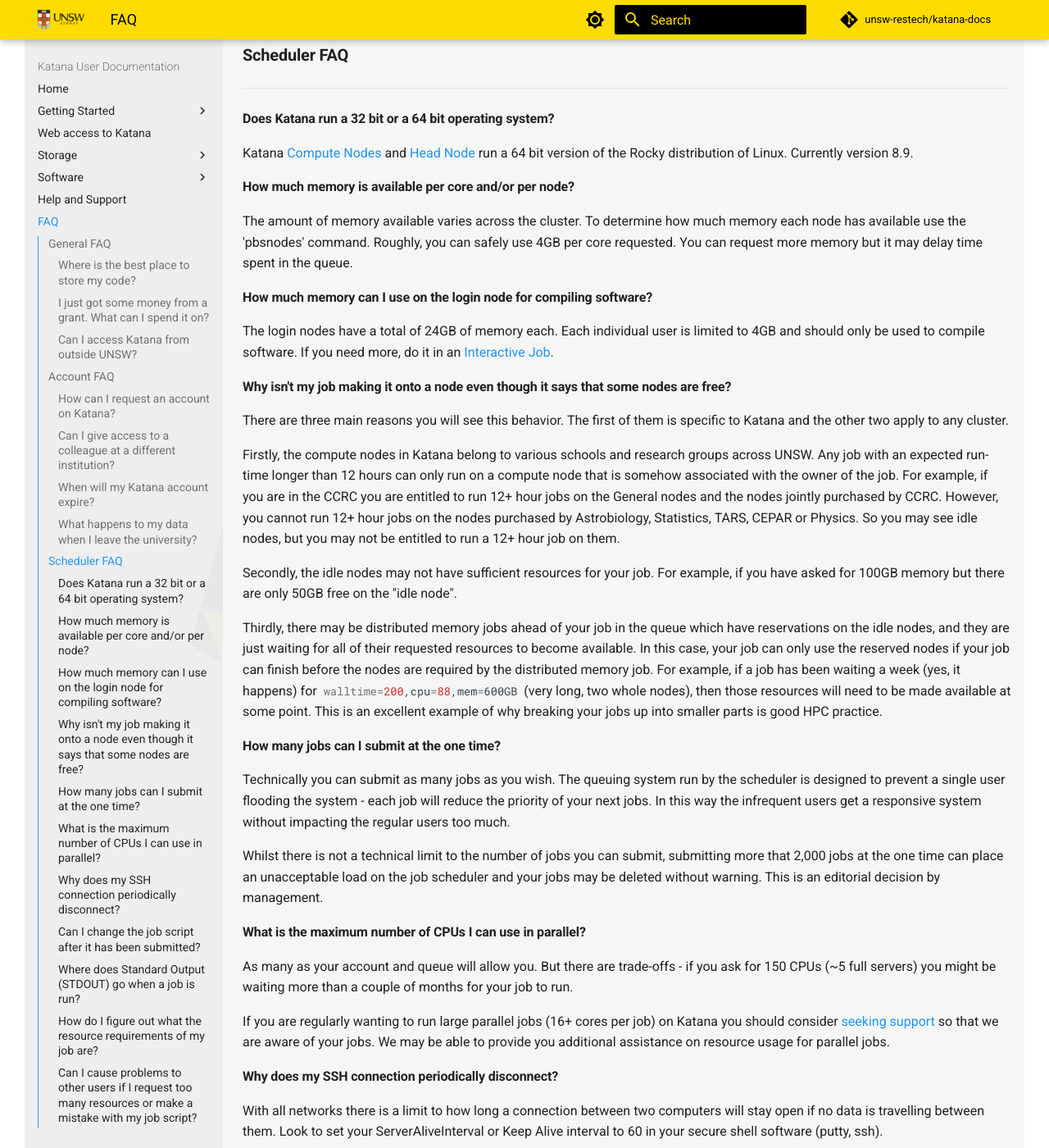
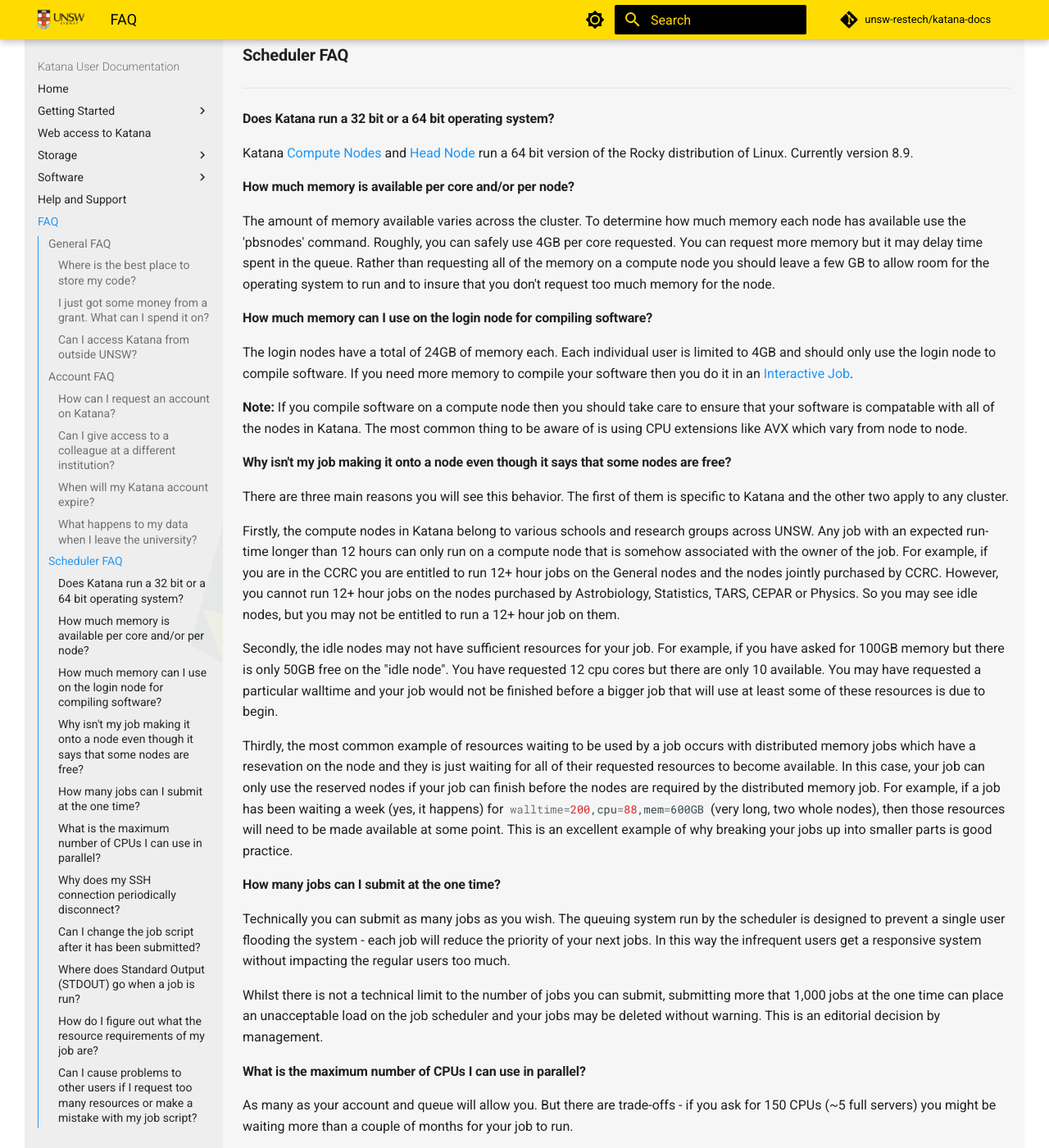
Before and after one commit to unsw-restech/unsw-restech.github.io, an MkDocs documentation site: the page built from docs/help_support/faq.md, in a window 1280 px wide and 1400 px high, scrolled down 1434 px. Shown: the whole window at 82% size. Built offline with MkDocs 1.6.1 and Material for MkDocs 9.7.7, drawn with Linux system fonts in a browser that asks for light colours; comment, search, counter and statistics services are not loaded; some of the changed text lies outside the part shown.

Commit message:
Update faq.md
Next batch of changes.

````diff
--- a/docs/help_support/faq.md
+++ b/docs/help_support/faq.md
@@ -57,41 +57,66 @@
 Katana [Compute Nodes](glossary#compute_nodes) and [Head Node](glossary#head_node) run a 64 bit version of the Rocky distribution of Linux. Currently version 8.9.
 
 ####  How much memory is available per core and/or per node?
-The amount of memory available varies across the cluster. To determine how much memory each node has available use the 'pbsnodes' command. Roughly, you can safely use 4GB per core requested. You can request more memory but it may delay time spent in the queue.
+The amount of memory available varies across the cluster. To determine how much memory each node has available use the 'pbsnodes' command. Roughly, you can safely use 4GB per core requested.
+You can request more memory but it may delay time spent in the queue. Rather than requesting all of the memory on a compute node you should leave a few GB to allow room for the operating system to run
+and to insure that you don't request too much memory for the node.
 
 #### How much memory can I use on the login node for compiling software?
-The login nodes have a total of 24GB of memory each. Each individual user is limited to 4GB and should only be used to compile software. If you need more, do it in an [Interactive Job](glossary#interactive_job).
+The login nodes have a total of 24GB of memory each. Each individual user is limited to 4GB and should only use the login node to compile software. If you need more
+memory to compile your software then you do it in an [Interactive Job](glossary#interactive_job).
+
+**Note:** If you compile software on a compute node then you should take care to ensure that your software is compatable with all of the nodes in Katana. The most common thing to be
+aware of is using CPU extensions like AVX which vary from node to node.
 
 #### Why isn't my job making it onto a node even though it says that some nodes are free?
 There are three main reasons you will see this behavior. The first of them is specific to Katana and the other two apply to any cluster.
 
-Firstly, the compute nodes in Katana belong to various schools and research groups across UNSW. Any job with an expected run-time longer than 12 hours can only run on a compute node that is somehow associated with the owner of the job. For example, if you are in the CCRC you are entitled to run 12+ hour jobs on the General nodes and the nodes jointly purchased by CCRC. However, you cannot run 12+ hour jobs on the nodes purchased by Astrobiology, Statistics, TARS, CEPAR or Physics. So you may see idle nodes, but you may not be entitled to run a 12+ hour job on them.
+Firstly, the compute nodes in Katana belong to various schools and research groups across UNSW. Any job with an expected run-time longer
+than 12 hours can only run on a compute node that is somehow associated with the owner of the job. For example, if you are in the CCRC
+you are entitled to run 12+ hour jobs on the General nodes and the nodes jointly purchased by CCRC. However, you cannot run 12+ hour
+jobs on the nodes purchased by Astrobiology, Statistics, TARS, CEPAR or Physics. So you may see idle nodes, but you may not be
+entitled to run a 12+ hour job on them.
 
-Secondly, the idle nodes may not have sufficient resources for your job. For example, if you have asked for 100GB memory but there are only 50GB free on the "idle node".
+Secondly, the idle nodes may not have sufficient resources for your job. For example, if you have asked for 100GB memory but there is only 50GB free on the "idle node".
+You have requested 12 cpu cores but there are only 10 available. You may have requested a particular walltime and your job would not be finished before a bigger job that
+will use at least some of these resources is due to begin.
 
-Thirdly, there may be distributed memory jobs ahead of your job in the queue which have reservations on the idle nodes, and they are just waiting for all of their requested resources to become available. In this case, your job can only use the reserved nodes if your job can finish before the nodes are required by the distributed memory job. For example, if a job has been waiting a week (yes, it happens) for `#!bash walltime=200,cpu=88,mem=600GB` (very long, two whole nodes), then those resources will need to be made available at some point. This is an excellent example of why breaking your jobs up into smaller parts is good HPC practice.
+Thirdly, the most common example of resources waiting to be used by a job occurs with distributed memory jobs which have a resevation on the node and they is just waiting for all of their
+requested resources to become available. In this case, your job can only use the reserved nodes if your job can finish before the nodes are required by the
+distributed memory job. For example, if a job has been waiting a week (yes, it happens) for `#!bash walltime=200,cpu=88,mem=600GB` (very long, two whole nodes),
+then those resources will need to be made available at some point. This is an excellent example of why breaking your jobs up into smaller parts is good practice.
 
 #### How many jobs can I submit at the one time?
-Technically you can submit as many jobs as you wish. The queuing system run by the scheduler is designed to prevent a single user flooding the system - each job will reduce the priority of your next jobs. In this way the infrequent users get a responsive system without impacting the regular users too much.
+Technically you can submit as many jobs as you wish. The queuing system run by the scheduler is designed to prevent a single user flooding the
+system - each job will reduce the priority of your next jobs. In this way the infrequent users get a responsive system without impacting the regular users too much.
 
-Whilst there is not a technical limit to the number of jobs you can submit, submitting more that 2,000 jobs at the one time can place an unacceptable load on the job scheduler and your jobs may be deleted without warning. This is an editorial decision by management.
+Whilst there is not a technical limit to the number of jobs you can submit, submitting more that 1,000 jobs at the one time can place an unacceptable load on the
+job scheduler and your jobs may be deleted without warning. This is an editorial decision by management.
 
 #### What is the maximum number of CPUs I can use in parallel?
 As many as your account and queue will allow you. But there are trade-offs - if you ask for 150 CPUs (~5 full servers) you might be waiting more than a couple of months for your job to run.
 
-If you are regularly wanting to run large parallel jobs (16+ cores per job) on Katana you should consider [seeking support](./index) so that we are aware of your jobs. We may be able to provide you additional assistance on resource usage for parallel jobs.
+If you are regularly wanting to run large parallel jobs (over 32 cores per job) on Katana you should consider [seeking support](./index) so that we are aware of your jobs.
+We may be able to provide you additional assistance on resource usage for parallel jobs.
 
 #### Why does my SSH connection periodically disconnect?
-With all networks there is a limit to how long a connection between two computers will stay open if no data is travelling between them. Look to set your ServerAliveInterval or Keep Alive interval to 60 in your secure shell software (putty, ssh).
+With all networks there is a limit to how long a connection between two computers will stay open if no data is travelling between them.
+Look to set your ServerAliveInterval or Keep Alive interval to 60 in your secure shell software (putty, ssh).
 
 #### Can I change the job script after it has been submitted?
-Yes you increase the resource values for jobs that are still queued, but even then you are constrained by the limits of the particular queue that you are submitting to. Once it has been assigned to a node the intricacies of the scheduling policy means that it becomes impossible for anyone including the administrator to make any further changes
+Yes you increase the resource values for jobs that are still queued, but even then you are constrained by the limits of the particular queue
+that you are submitting to. This means that if your job is in the 12 hour queue you cannot request a walltime of more than 12 hours.
+Once it has been assigned to a node the intricacies of the scheduling policy means that it becomes impossible for
+anyone including the administrator to make any further changes
 
 #### Where does Standard Output (STDOUT) go when a job is run?
-By default Standard Output is redirected to storage on the node and then transferred when the job is completed. If you are generating data you should redirect`#!bash STDOUT` to a different location. The best location depends on the characteristics of your job but in general all`#!bash STDOUT` should be redirected to local scratch.
+By default Standard Output is redirected to storage on the node and then transferred when the job is completed. If you are generating data you
+should redirect`#!bash STDOUT` to a different location. The best location depends on the characteristics of your job but in general all`#!bash STDOUT` should be redirected to local scratch.
 
 #### How do I figure out what the resource requirements of my job are?
-The best way to determine the resource requirements of your job is to be generous with the resource requirements on the first run and then refine the requirements based on what the job actually used. If you put the following information in your job script you will receive an email when the job finishes which will include a summary of the resources used.
+The best way to determine the resource requirements of your job is to be generous with the resource requirements on the first run and then refine the requirements based on what the job
+actually used. We really don't mind you being generous with your resource requests whilst you are figure out what your job needs. If you put the following information in your job script
+you will receive an email when the job finishes which will include a summary of the resources used.
 
 ``` bash
     #PBS -M z1234567@unsw.edu.au
@@ -99,10 +124,14 @@
 ```
 
 #### Can I cause problems to other users if I request too many resources or make a mistake with my job script?
-Yes, but it's extremely unlikely. We used to say no, but that's not strictly true. The reality is that if something breaks it's usually your job hitting the odd corner case we didn't account for. It doesn't happen often.
+Yes, but it's extremely unlikely. We used to say no, but that's not strictly true. The reality is that if something breaks it's usually your job hitting the odd corner case we didn't
+account for. It doesn't happen often.
 
-#### Will a job script from another cluster work on cluster X?
-It depends on a number of factors including the sceduling software. Some aspects are fairly common across different clusters (e.g. walltime) others are not. You should look at the cluster specific information to see what queuing system is being used on that cluster and what commands you will need to change. You won't find a cluster that doesn't have knowledgable support that can help you migrate.
+#### Will a job script from another cluster work on Katana?
+It depends on a number of factors including the sceduling software. Some aspects are fairly common across different clusters (e.g. walltime) others are not. You
+should look at the cluster specific information to see what queuing system is being used on that cluster and what commands you will need to change. You won't
+find a cluster that doesn't have knowledgable support that can help you migrate. It is also good to remember that the resources on the compute nodes will vary between
+different clusters so you should confirm that your resource request is appropriate for Katana.
 
 #### How can I see exactly what resources (I/O, CPU, memory and scratch) my job is currently using?
 From *outside* the job, you can run`#!bash qstat -f <jobid>`.
@@ -118,7 +147,9 @@
 then you can see a list of your running jobs and where they are running. You can then use ssh to log on to the individual nodes and run`#!bash top` or`#!bash htop` to see the load on the node including memory usage for each of the processes on the node.
 
 #### How do I request the installation or upgrade of a piece of software ?
-If you wish to have a new piece of software installed or software that is already installed upgraded please send an email to [restech.support@unsw.edu.au](mailto:restech.support@unsw.edu.au) from your UNSW email account with details of what software change you require.
+You should first check to see if the software is already installed using the [module command](../../software/environment_modules/). If the software is not on the list and you wish to
+have a new piece of software installed or software that is already installed upgraded the easiest way is to send an email to [restech.support@unsw.edu.au](mailto:restech.support@unsw.edu.au)
+from your UNSW email account with details of what software change you require.
 
 #### Why is my job stuck in the queue whilst other jobs run?
 The queues are not set up to be first-in-first-out. In fact all of the queued jobs sit in one big pool of jobs that are ready to run. The scheduler assigns priorities to jobs in the pool and the job with the highest priority is the next one to run. The length of time spent waiting in the pool is just one of several factors that are used to determine priority.
@@ -133,7 +164,8 @@
 - How long has the job been waiting in the queue? Always a positive contribution to priority, but increases linearly with the amount of time your job has been waiting in the queue. Note that throttling policies will prevent some jobs from being considered for scheduling, in which case their clock does not start ticking until that throttling constraint is lifted.
 
 #### What happens if my job uses more memory than I requested?
-The job will be killed by the scheduler. You will get a message to that effect if you have any types of notification enabled (logs, emails).
+The job will be killed by the scheduler. You will get a message to that effect if you have any types of notification enabled (logs, emails). If this happens you should increase the
+amount of memory that your job requests and resubmit your job.
 
 #### What happens if my job is still running when it reaches the end of the time that I have requested?
 When your job hits its [Walltime](glossary#walltime) it is automatically terminated by the scheduler.
````
